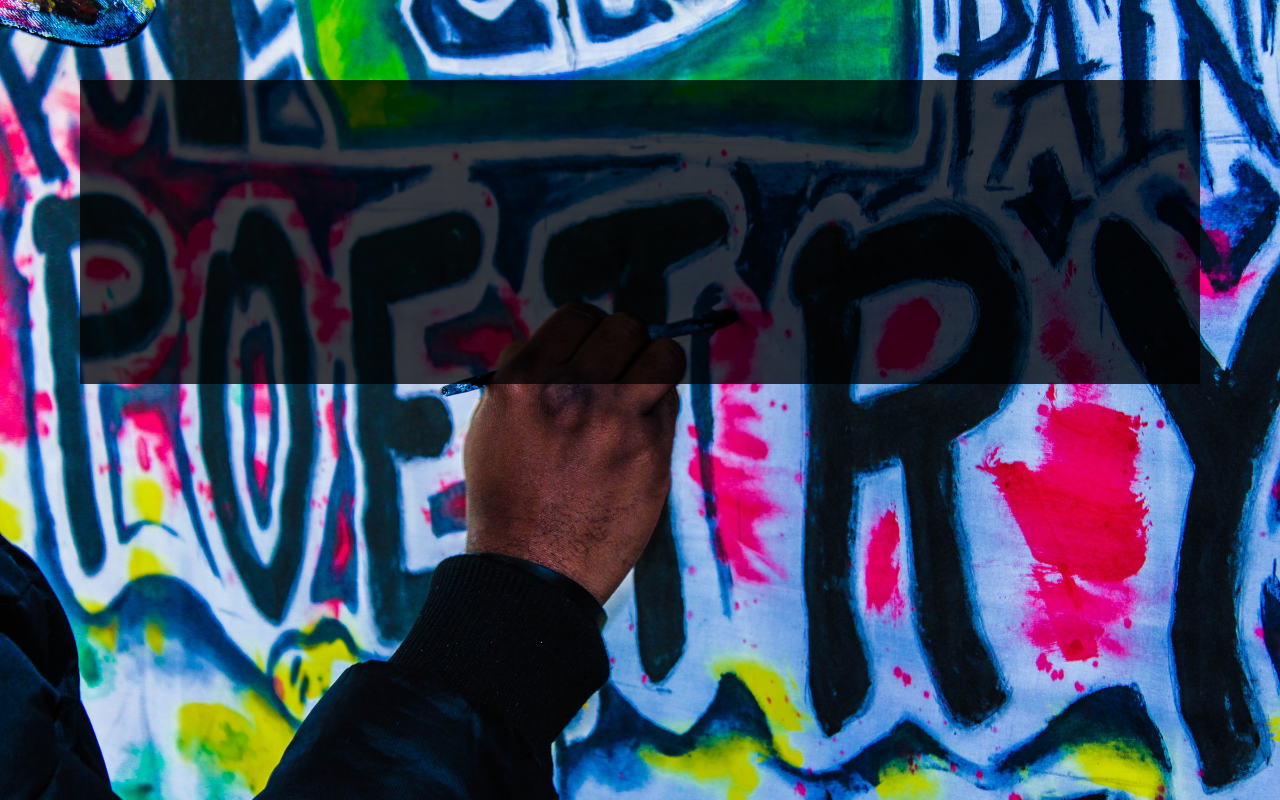
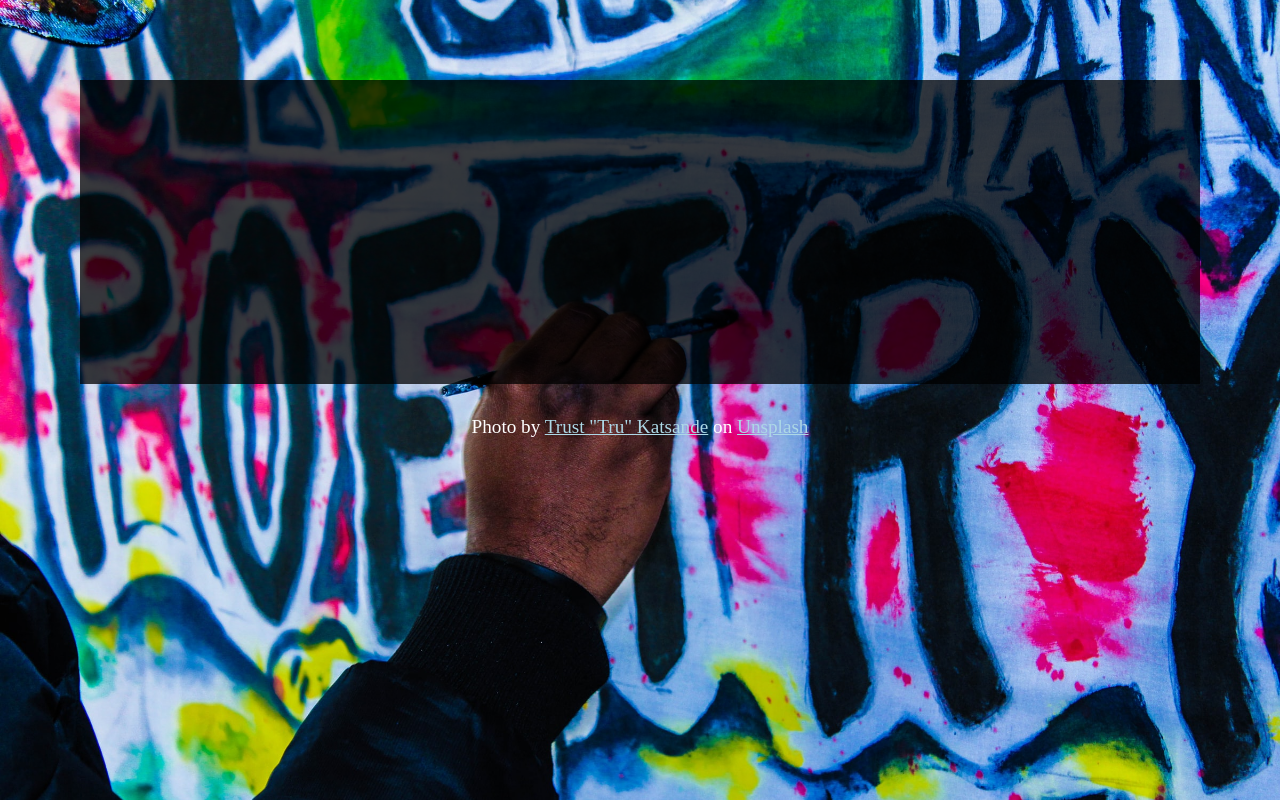
Before and after one commit to LINDGRENBA/random-whitman-poems, a plain HTML site: page index.html in a window 1280 px wide. Drawn offline with Linux system fonts and the light colour scheme.

Commit message:
Add footer with photo cred and styling.

```diff
--- a/index.html
+++ b/index.html
@@ -10,5 +10,8 @@
   <section id="poem">
 
   </section>
+  <footer>
+    <span id="photo-cred">Photo by <a href="https://unsplash.com/@iamtru?utm_source=unsplash&amp;utm_medium=referral&amp;utm_content=creditCopyText">Trust "Tru" Katsande</a> on <a href="https://unsplash.com/s/photos/poetry?utm_source=unsplash&amp;utm_medium=referral&amp;utm_content=creditCopyText">Unsplash</a></span>
+  </footer>
 </body>
 </html>
--- a/styles.css
+++ b/styles.css
@@ -22,3 +22,14 @@ body {
   background-color: #000;
   opacity: 0.75;
 }
+
+footer {
+  padding: 2rem;
+  text-align: center;
+  color: #FFF;
+  font-size: 1.2rem;
+}
+
+#photo-cred > a {
+  color: lightblue;
+}
```
